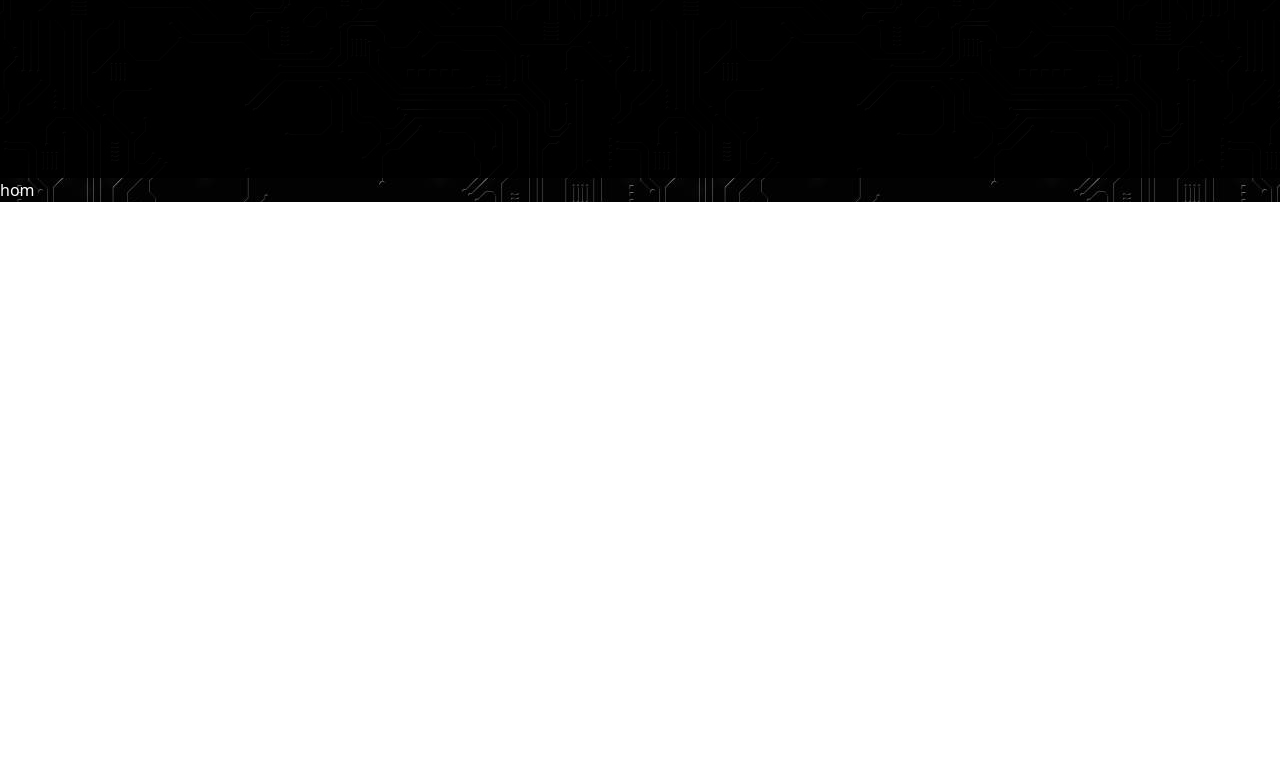
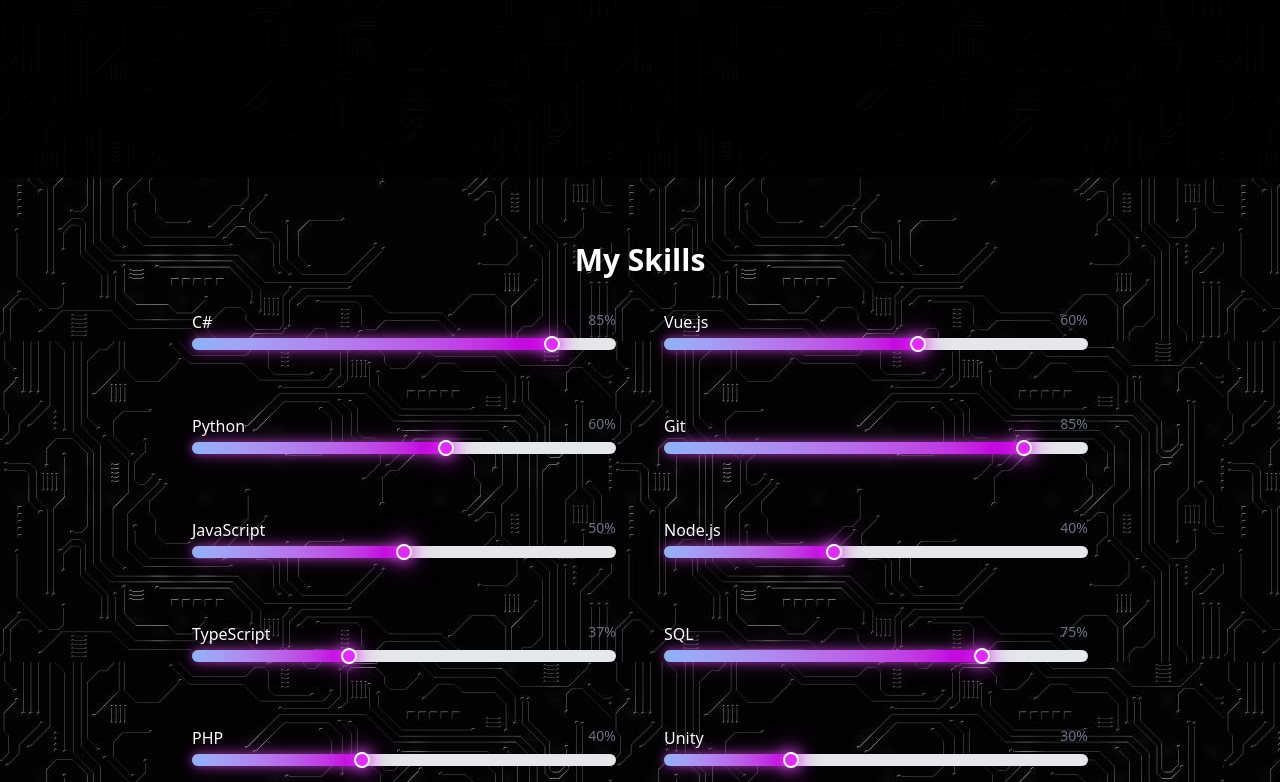
Before and after one commit to cwnnn/myWeb-portfolio, a Vue app: page / in a window 1280 px wide. Shown: the part 622-1404 px from the top of the page. Before the commit the page ends 824 px from the top, so only its background shows below. Built offline with nearby package versions, Linux system fonts and the light colour scheme.

Commit message:
feat: add TypeScript support and proficiency bar component with props and update homeView

```diff
--- a/package.json
+++ b/package.json
@@ -17,6 +17,7 @@
   },
   "devDependencies": {
     "@vitejs/plugin-vue": "^6.0.1",
+    "typescript": "^5.9.2",
     "vite": "^7.0.6",
     "vite-plugin-vue-devtools": "^8.0.0"
   }
--- a/src/components/RcsProficiencyBar/RcsProficiencyBar.vue
+++ b/src/components/RcsProficiencyBar/RcsProficiencyBar.vue
@@ -1,44 +1,8 @@
-<template>
-  <div class="bar-wrapper">
-    <div class="bar">
-      <span class="bar-skill">{{ skill }}</span>
-      <span class="bar-lvl">{{ level }}%</span>
-    </div>
+<script setup lang="ts">
+import { ref, onMounted, onBeforeUnmount } from 'vue'
+import type { ProficiencyBarProps } from './RcsProficiencyBar.interface'
 
-    <div class="bar-bg glow-bar" ref="barRef">
-      <!-- İç bar: barCycleX ile senkronize -->
-      <div
-        class="bar-front glow-fill"
-        :style="{
-          width: `${barCycleX}%`,
-          transition: isDragging ? 'none' : 'width 0.3s ease-out',
-        }"
-      ></div>
-
-      <!-- Hareket ettirilebilen daire -->
-      <div
-        class="bar-cycle glow-dot"
-        :class="{ active: isActive }"
-        :style="{
-          left: `calc(${barCycleX}% - 8px)`,
-          transition: isDragging ? 'none' : 'left 0.3s ease-out',
-        }"
-        @mousedown="handleMouseDown"
-        @click="toggleActive"
-      ></div>
-    </div>
-  </div>
-</template>
-
-
-<script setup lang="ts">
-import { ref, watch, onMounted, onBeforeUnmount } from 'vue'
-
-const props = defineProps<{
-  skill: string
-  level: number
-
-}>()
+const props = defineProps<ProficiencyBarProps>()
 
 const isActive = ref(false)
 const isDragging = ref(false)
@@ -51,64 +15,74 @@
   isActive.value = !isActive.value
 }
 
-// Bar doluluk oranına göre default pozisyonu hesapla
 onMounted(() => {
   defaultLeft.value = props.level
   barCycleX.value = props.level
-  rebound.value= props.level
+  rebound.value = props.level
 })
 
-function handleMouseDown(e: MouseEvent) {
+function handlePointerDown(e: PointerEvent) {
   isDragging.value = true
-  document.addEventListener('mousemove', handleMouseMove)
-  document.addEventListener('mouseup', handleMouseUp)
+  document.addEventListener('pointermove', handlePointerMove)
+  document.addEventListener('pointerup', handlePointerUp, { once: true })
 }
 
-function handleMouseMove(e: MouseEvent) {
+function handlePointerMove(e: PointerEvent) {
   if (!isDragging.value || !barRef.value) return
-
   const rect = barRef.value.getBoundingClientRect()
   const offsetX = e.clientX - rect.left
   const percentage = (offsetX / rect.width) * 100
-
-  // 0 ile 100 arasında sınırla
   barCycleX.value = Math.min(100, Math.max(0, percentage))
 }
 
-function handleMouseUp() {
+function handlePointerUp() {
   isDragging.value = false
-  const notr = ref(0) //buradaki -1 ya da +1 tanımlayıp sonrasında bunu çarpıp normal değerden çıkarıcam atık bir kat sayıyı(yay efekti için)
 
-  if(defaultLeft.value + 0.4*(defaultLeft.value-barCycleX.value)>100){
-    rebound.value = 100
-  }
-  else if(defaultLeft.value + 0.4*(defaultLeft.value-barCycleX.value)<0){
-    rebound.value = 0
-  }
-  else{
-    rebound.value = defaultLeft.value + 0.4*(defaultLeft.value-barCycleX.value)
-  }
-
-
+  const reboundValue = defaultLeft.value + 0.4 * (defaultLeft.value - barCycleX.value)
+  rebound.value = Math.min(100, Math.max(0, reboundValue))
 
   barCycleX.value = rebound.value
 
-
   setTimeout(() => {
     barCycleX.value = defaultLeft.value
-  }, 300);
+  }, 300)
 
-
-
-  document.removeEventListener('mousemove', handleMouseMove)
-  document.removeEventListener('mouseup', handleMouseUp)
+  document.removeEventListener('pointermove', handlePointerMove)
 }
 
 onBeforeUnmount(() => {
-  document.removeEventListener('mousemove', handleMouseMove)
-  document.removeEventListener('mouseup', handleMouseUp)
+  document.removeEventListener('pointermove', handlePointerMove)
 })
 </script>
 
+<template>
+  <div class="bar-wrapper">
+    <div class="bar">
+      <span class="bar-skill">{{ props.skill }}</span>
+      <span class="bar-lvl">{{ props.level }}%</span>
+    </div>
+
+    <div class="bar-bg glow-bar" ref="barRef">
+      <div
+        class="bar-front glow-fill"
+        :style="{
+          width: `${barCycleX}%`,
+          transition: isDragging ? 'none' : 'width 0.3s ease-out',
+        }"
+      ></div>
+
+      <div
+        class="bar-cycle glow-dot"
+        :class="{ active: isActive }"
+        :style="{
+          left: `calc(${barCycleX}% - 8px)`,
+          transition: isDragging ? 'none' : 'left 0.3s ease-out',
+        }"
+        @pointerdown="handlePointerDown"
+        @click="toggleActive"
+      ></div>
+    </div>
+  </div>
+</template>
 
 <style scoped src="./RcsProficiencyBar.css"></style>
--- a/src/views/HomeView.vue
+++ b/src/views/HomeView.vue
@@ -42,11 +42,26 @@
       />
     </div>
   </section>
+<section class="skills-section mt-16 px-6">
+  <h2 class="text-3xl font-bold mb-8 text-center">My Skills</h2>
+<div class="max-w-4xl mx-auto grid grid-cols-1 sm:grid-cols-2 gap-12">
+    <RcsProficiencyBar skill="C#" :level="85" />
+    <RcsProficiencyBar skill="Vue.js" :level="60" />
+    <RcsProficiencyBar skill="Python" :level="60" />
+    <RcsProficiencyBar skill="Git" :level="85" />
+    <RcsProficiencyBar skill="JavaScript" :level="50" />
+    <RcsProficiencyBar skill="Node.js" :level="40" />
+    <RcsProficiencyBar skill="TypeScript" :level="37" />
+    <RcsProficiencyBar skill="SQL" :level="75" />
+    <RcsProficiencyBar skill="PHP" :level="40" />
+    <RcsProficiencyBar skill="Unity" :level="30" />
+</div>
 
-  hom
+</section>
 </template>
 
 <script setup>
+import RcsProficiencyBar from '@/components/RcsProficiencyBar/RcsProficiencyBar.vue';
 </script>
 
 <style scoped>
```
Also changed, not shown: src/components/RcsProficiencyBar/RcsProficiencyBar.interface.ts (added, +8 -0 lines), tsconfig.json (added, +15 -0 lines), 1 other file (tests, documents, lock files or other folders).
